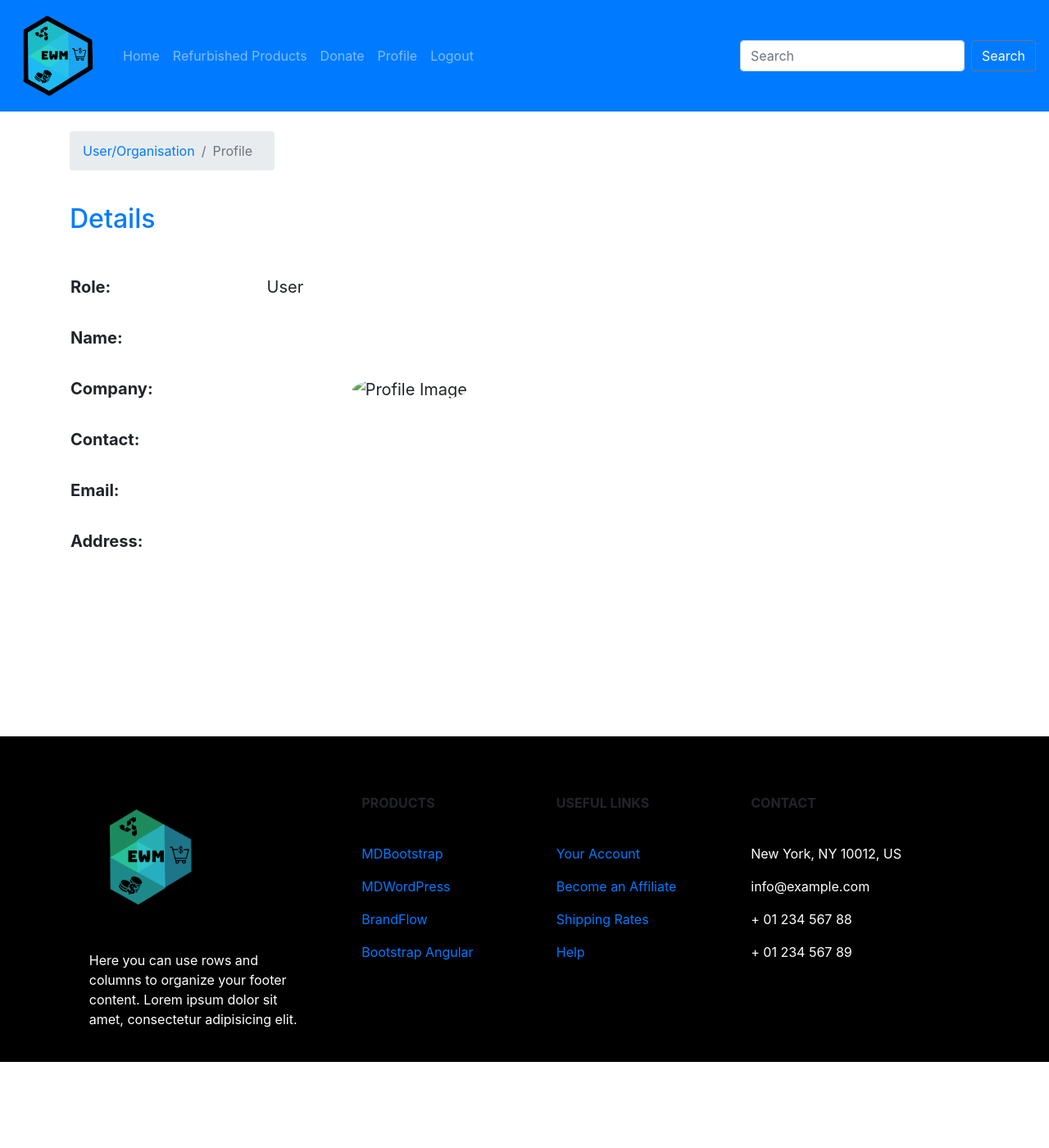
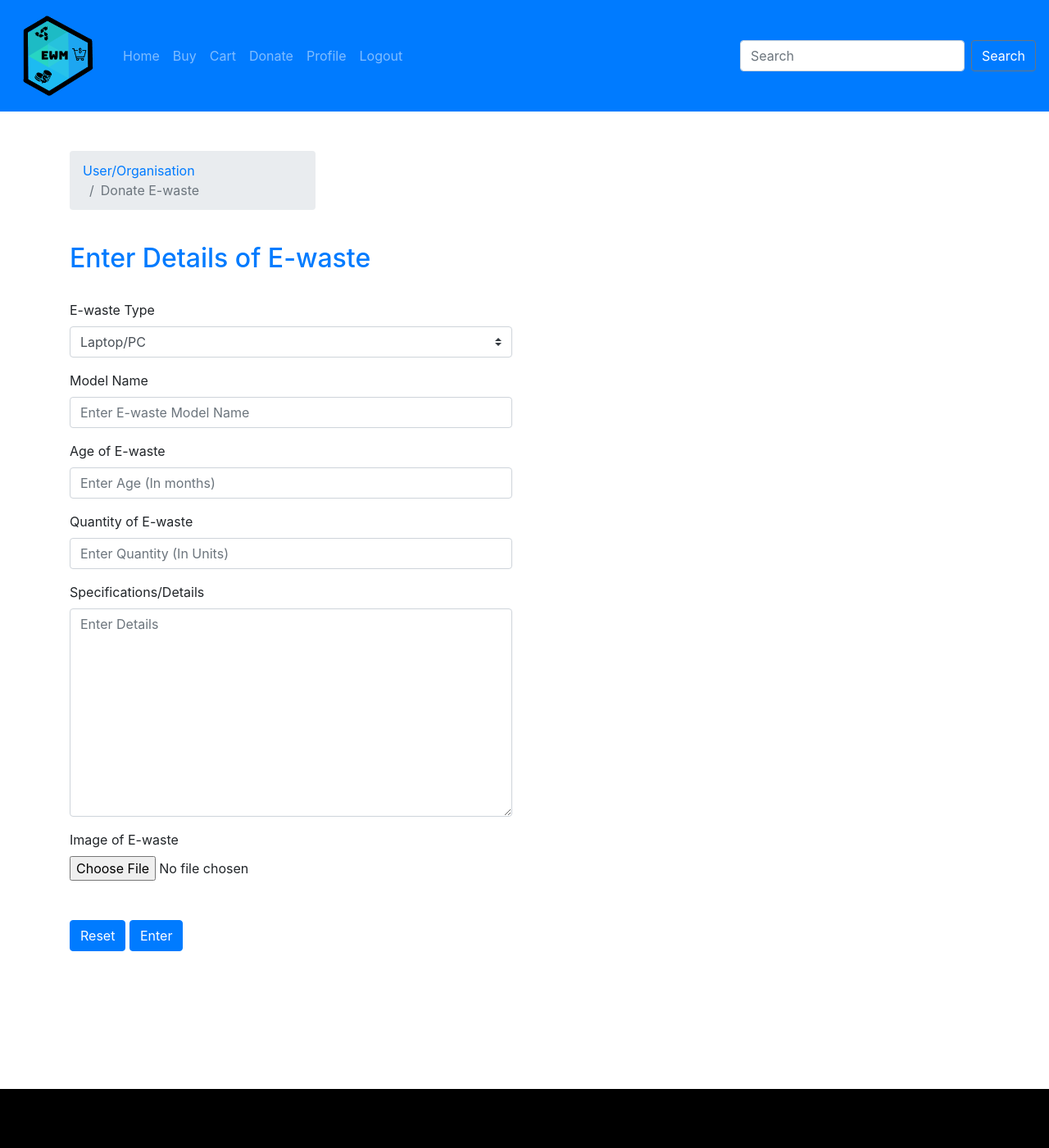
Before and after one commit to rohan-op/Ewaste-Management, a CodeIgniter app: page /database/index.php/login/testing in a window 1280 px wide. Shown: the top 1400 px of the page at 82% size. Before the commit the page ends 1295 px from the top, so only its background shows below. Run offline with CodeIgniter, Linux system fonts and the light colour scheme; data that the repository does not hold is empty; some libraries are stand-ins or nearby versions.

Commit message:
User donation form

```diff
--- a/application/controllers/login.php
+++ b/application/controllers/login.php
@@ -6,7 +6,7 @@ class Login extends MY_Controller{
 	//TESTING PURPOSE ONLY
 	public function testing()
 		{
-			$this->load->view('user/profile_user');
+			$this->load->view('user/donate_user');
 		}
 	//TEST YOUR VIEWS USING THE ABOVE FUNCTION
 
--- a/application/views/public/public_signup.php
+++ b/application/views/public/public_signup.php
@@ -85,7 +85,7 @@
 	<div class="col-lg-6">
 	    <div class="form-group">
 	      <label for="exampleInputEmail1">Address</label>
-	      <?php echo form_input(['name'=>'address','type'=>'text','class'=>'form-control','placeholder'=>'Enter Address','value'=>set_value('address')]); ?>
+	      <?php echo form_textarea(['name'=>'address','type'=>'text','class'=>'form-control','placeholder'=>'Enter Address','value'=>set_value('address')]); ?>
 	    </div>
 	</div>
 	<div class="col-lg-6">
--- a/application/views/user/donate_user.php
+++ b/application/views/user/donate_user.php
@@ -1,102 +1,107 @@
 <?php include('header_user.php');?>
-
-<style>
-form{
-  margin-left: 25%;
-}
-</style>
-<br>
-<body>
+<br><br>
 <div class="container">
-    <ol class="breadcrumb" style="width: 250px;">
+    <ol class="breadcrumb" style="width: 300px;">
         <li class="breadcrumb-item"><a href="#">User/Organisation</a></li>
         <li class="breadcrumb-item active">Donate E-waste</li>
     </ol>
     <br>
-    <h2 class="text-primary" style="padding-bottom: 10px; margin-left:25%;">Donate Your E-waste Here</h2>
-    <form>
+    <?php echo form_open_multipart('user/donateEwaste'); ?>
+    <?= form_hidden('date',date('Y-m-d H:i:s')) ?>
     <fieldset>
-   <div class="container">
 
-    <div class="form-group">
+      <h2 class="text-primary">Enter Details of E-waste</h2>
+      <br>
+
+      <?php if($error = $this->session->flashdata('feedback')): ?>
       <div class="row">
-      <div class="col-3">
-      <label for="Select Product">Select Your Product</label>
-      </div>
-      <div class="col-3">
-      <select id="Productselect"  style=" width: 200px ,height:200px ,padding: 16px; font-size: 15px">
-        <option>Laptop</option>
-        <option>Microcontroller</option>
-        <option>3</option>
-        <option>4</option>
-        <option>5</option>
-      </select>
+        <div class="col-lg-6">
+           <div class="alert alert-dismissible alert-<?=$this->session->flashdata('class')?>">
+            <button type="button" class="close" data-dismiss="alert">&times;</button>
+            <a href="#" class="alert-link">
+              <?= $error ?>
+            </a>
           </div>
         </div>
       </div>
+      <?php endif; ?>
+
+      <div class="row">
+      <div class="col-lg-6">
           <div class="form-group">
-        <div class="row">
-        <div class="col-3">
-        <label class="col-form-label" for="ModelName">Company/Model Name</label>
-        </div>
-        <div class="col-3">
-        <input type="text"  placeholder="Name" id="Companyname">
+            <label for="TypeOfProduct">E-waste Type</label>
+            <?php $options = array('laptop/pc'=>'Laptop/PC','mobile'=>'Mobile','tv'=>'TV','others'=>'Others');?>
+            <?php echo form_dropdown('e_type',$options,'Type',['class'=>'custom-select']); ?>
           </div>
       </div>
-    </div>
-    <div class="form-group">
-      <div class="row">
-      <div class="col-3">
-      <label for="Reason">Reason For Discarding/Selling</label>
-      </div>
-      <div class="col-3">
-      <select id="reason" style=" width: 200px ,height:200px ,padding: 16px; font-size: 15px" >
-        <option>Worn out parts</option>
-        <option>2</option>
-        <option>3</option>
-        <option>4</option>
-        <option>5</option>
-      </select>
+      <div class="col-lg-6">
+        <?php echo form_error('e_type');?>
       </div>
     </div>
-    </div>
+
+    <div class="row">
+      <div class="col-lg-6">
           <div class="form-group">
-      <div class="row">
-      <div class="col-3">
-      <label for="Details">Details/Specifications</label>
-      </div>
-      <div class="col-3">
-      <textarea id="exampleTextarea" rows="4" placeholder="Type your message"></textarea>
+            <label for="EwasteName">Model Name</label>
+            <?php echo form_input(['name'=>'e_name','type'=>'text','class'=>'form-control','placeholder'=>'Enter E-waste Model Name','value'=>set_value('e_name')]); ?>
           </div>
       </div>
-    </div>
-    <div class="form-group">
-      <div class="row">
-      <div class="col-3">
-      <label for="howold">How Old the product is?</label>
-      </div>
-      <div class="col-3">
-      <select id="years" style=" width: 200px ,height:200px ,padding: 16px; font-size: 15px">
-        <option>10 years</option>
-        <option>2</option>
-        <option>3</option>
-        <option>4</option>
-        <option>5</option>
-      </select>
+      <div class="col-lg-6">
+        <?php echo form_error('e_name');?>
       </div>
     </div>
+
+    <div class="row">
+    <div class="col-lg-6">
+        <div class="form-group">
+          <label for="EwasteAge">Age of E-waste</label>
+          <?php echo form_input(['name'=>'e_age','type'=>'number','class'=>'form-control','placeholder'=>'Enter Age (In months)','value'=>set_value('e_age')]); ?>
         </div>
-    <div class="form-group">
-      <label for="Picture">Picture of the product</label>
-      <input type="file" class="form-control-file" id="productpicture" aria-describedby="fileHelp">
-      <small id="fileHelp" class="form-text text-muted">The Picture should be in jpg,jpeg,PNG Format.</small>
+    </div>
+    <div class="col-lg-6">
+      <?php echo form_error('e_age');?>
+    </div>
   </div>
 
-    </fieldset>
-    <button type="submit" class="btn btn-primary">Submit</button>
+  <div class="row">
+    <div class="col-lg-6">
+        <div class="form-group">
+          <label for="EwasteAge">Quantity of E-waste</label>
+          <?php echo form_input(['name'=>'e_quantity','type'=>'number','class'=>'form-control','placeholder'=>'Enter Quantity (In Units)','value'=>set_value('e_quantity')]); ?>
+        </div>
+    </div>
+    <div class="col-lg-6">
+      <?php echo form_error('e_quantity');?>
+    </div>
+  </div>
+
+    <div class="row">
+    <div class="col-lg-6">
+        <div class="form-group">
+          <label for="EwasteSpecifications">Specifications/Details</label>
+          <?php echo form_textarea(['name'=>'e_specs','type'=>'text','class'=>'form-control','placeholder'=>'Enter Details','value'=>set_value('e_specs')]); ?>
+        </div>
+    </div>
+    <div class="col-lg-6">
+      <?php echo form_error('e_specs');?>
+    </div>
+  </div>
+
+<div class="row">
+  <div class="col-lg-6">
+      <div class="form-group">
+        <label for="exampleInputEmail1">Image of E-waste</label>
+        <br>
+        <?php echo form_upload(['name'=>'userfile','class'=>'custom-file']); ?>
+      </div>
+  </div>
+  <div class="col-lg-6">
+    <?php if(isset($upload_error)) echo $upload_error ?>
+  </div>
+</div>
+    <br>
+    <?php echo form_reset(['name'=>'reset','class'=>'btn btn-primary','value'=>'Reset']); ?>
+    <?php echo form_submit(['name'=>'submit','class'=>'btn btn-primary','value'=>'Enter']); ?>
   </fieldset>
 </div>
-</form>
-</div>
-</body>
 <?php include('footer.php');?>
--- a/application/views/user/header_user.php
+++ b/application/views/user/header_user.php
@@ -32,13 +32,16 @@
         <a class="nav-link" href="<?= base_url('user/dashboard')?>">Home</a>
       </li>
       <li class="nav-item">
-        <a class="nav-link" href="<?= base_url('user/profile')?>">Refurbished Products</a>
+        <a class="nav-link" href="<?= base_url('user/profile')?>">Buy</a>
       </li>
       <li class="nav-item">
-        <a class="nav-link" href="<?= base_url('user/maintenancelist')?>">Donate</a>
+        <a class="nav-link" href="<?= base_url('user/profile')?>">Cart</a>
       </li>
       <li class="nav-item">
-        <a class="nav-link" href="#">Profile</a>
+        <a class="nav-link" href="<?= base_url('user/donatePage')?>">Donate</a>
+      </li>
+      <li class="nav-item">
+        <a class="nav-link" href="<?= base_url('user/profilePage')?>">Profile</a>
       </li>
       <li class="nav-item">
         <a class="nav-link" href="<?= base_url('login/logout')?>">Logout</a>
--- a/application/views/user/profile_user.php
+++ b/application/views/user/profile_user.php
@@ -1,5 +1,5 @@
 <?php include('header_user.php');?>
-<br>
+<br><br>
 <body>
 	<div class="container">
     <ol class="breadcrumb" style="width: 250px;">
```
Also changed, not shown: application/controllers/user.php (+54 -0 lines), application/models/usermodel.php (+9 -0 lines), uploads/ewaste/img_avatar.png (added), uploads/ewaste/img_avatar1.png (added), uploads/ewaste/img_avatar2.png (added). Lines whose indentation alone changed are shown as unchanged.
